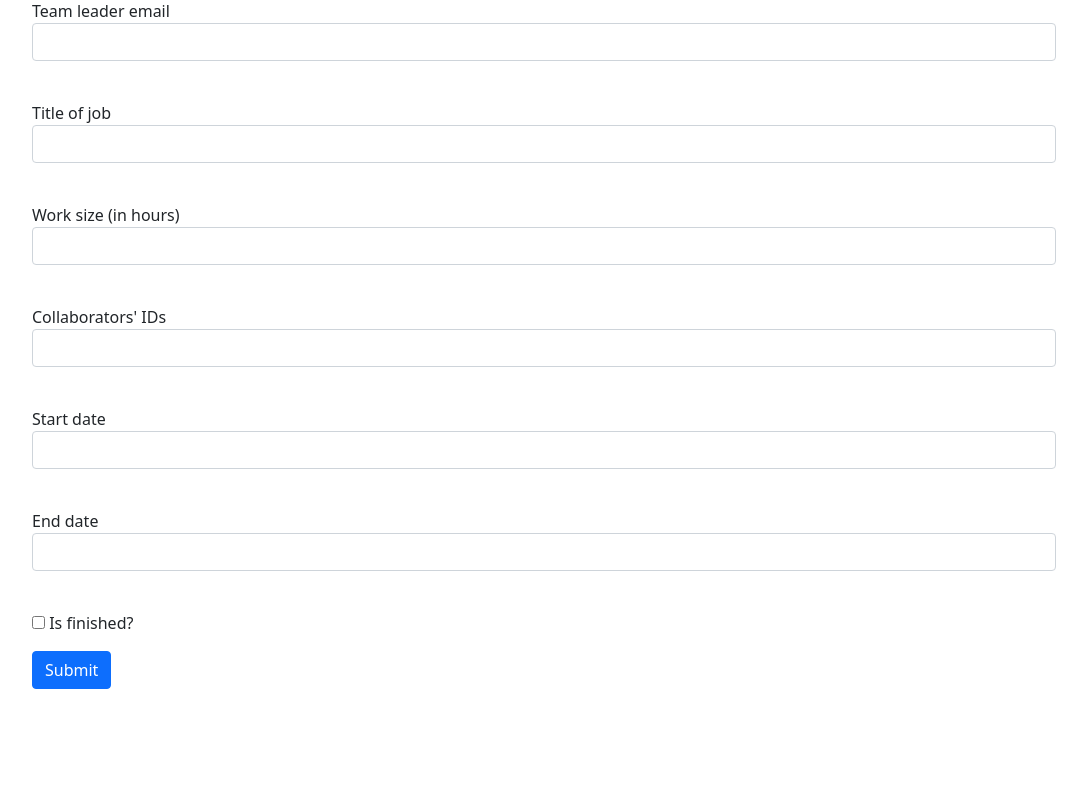
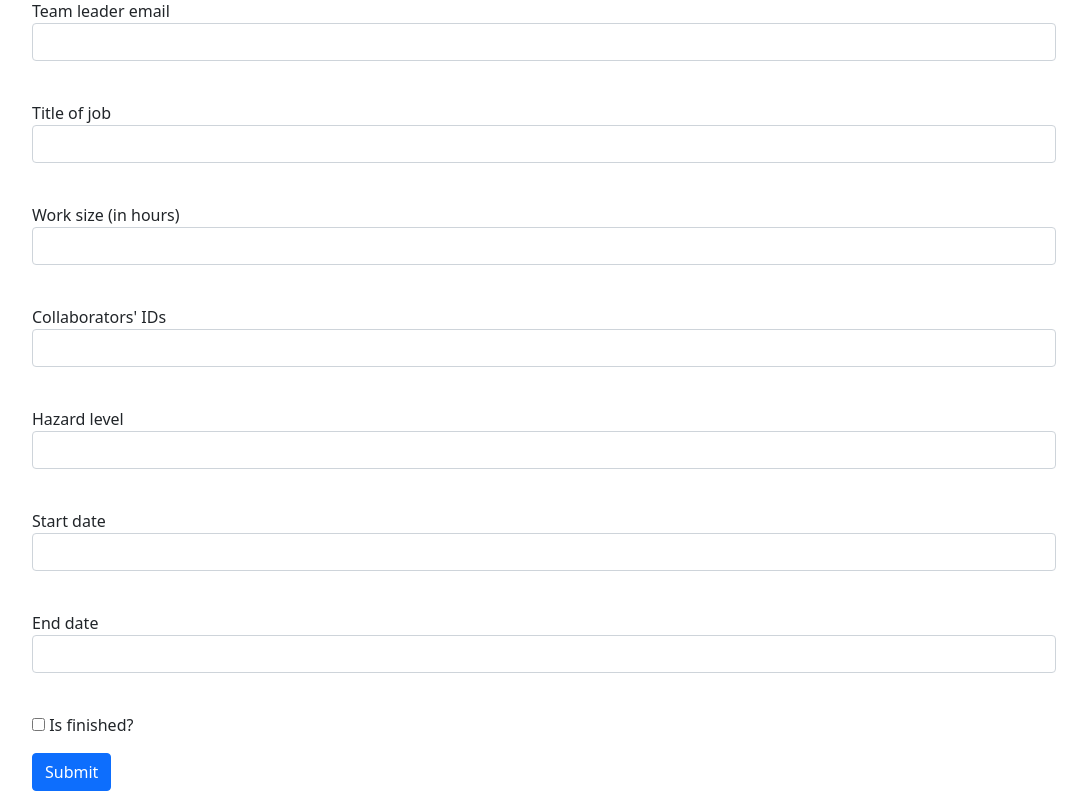
Before and after one commit to NikitaMulyar/sqlalchemy2_yandex, a Flask app: page /addjob in a window 1280 px wide. Shown: the part 244-1051 px from the top of the page, without its empty margins (96-1183 px from the left). Before the commit the page ends 949 px from the top, so only its background shows below. Run offline with Flask 2, Linux system fonts and the light colour scheme; a user stored in the database is signed in.

Commit message:
Большая кольцевая линия метро (11) ЗАПУЩЕНА! (все задачи)

```diff
--- a/data/news.py
+++ b/data/news.py
@@ -19,6 +19,3 @@ class News(SqlAlchemyBase):
     user_id = sqlalchemy.Column(sqlalchemy.Integer,
                                 sqlalchemy.ForeignKey("users.id"))
     user = orm.relationship('User')
-    categories = orm.relationship("Category",
-                                  secondary="association",
-                                  backref="news")
--- a/main.py
+++ b/main.py
@@ -10,6 +10,7 @@ from data.departments import Department
 from data.jobs import Jobs
 from data.news import News
 from data.users import User
+from data.category import Category
 
 
 class LoginForm(FlaskForm):
@@ -39,6 +40,7 @@ class JobForm(FlaskForm):
     collab = StringField('Collaborators\' IDs')
     start_date = DateTimeField('Start date', default=None)
     end_date = DateTimeField('End date', default=None)
+    hazard_level = IntegerField('Hazard level', default=None)
     done = BooleanField('Is finished?')
     submit = SubmitField('Submit')
 
@@ -115,7 +117,8 @@ def list_jobs():
         team_leader = job.user.name + ' ' + job.user.surname
         collab = job.collaborators
         f = job.is_finished
-        data.append([title, team_leader, time, collab, f, job.user.id, job.id])
+        lvl = job.categories[-1].level if len(job.categories) else None
+        data.append([title, team_leader, time, collab, f, job.user.id, job.id, lvl])
     return render_template('jobs.html', jobs=data)
 
 
@@ -164,6 +167,9 @@ def addjob():
             job.start_date = form.start_date.data
             job.end_date = form.end_date.data
             job.work_size = form.w_size.data
+            categ = Category()
+            categ.level = form.hazard_level.data
+            job.categories.append(categ)
             db_sess.add(job)
             db_sess.commit()
             return redirect("/jobs")
@@ -190,6 +196,10 @@ def edit_jobs(id):
             form.end_date.data = job.end_date
             form.email.data = job.user.email
             form.done.data = job.is_finished
+            if len(job.categories):
+                form.hazard_level.data = job.categories[-1].level
+            else:
+                form.hazard_level.data = None
         else:
             abort(404)
     if form.validate_on_submit():
@@ -209,6 +219,9 @@ def edit_jobs(id):
             job.start_date = form.start_date.data
             job.end_date = form.end_date.data
             job.work_size = form.w_size.data
+            cat = Category()
+            cat.level = form.hazard_level.data
+            job.categories.append(cat)
             db_sess.commit()
             return redirect('/jobs')
         else:
--- a/templates/departments.html
+++ b/templates/departments.html
@@ -1,7 +1,7 @@
 {% extends "base.html" %}
 
 {% block content %}
-<h2 id="spec2">List od Departments</h2>
+<h2 id="spec2">List of Departments</h2>
 <div id="work_logs">
 {% if current_user.is_authenticated %}
     <a href="add_department" class="btn btn-secondary">Добавить департамент</a><br/><br/>
--- a/templates/job_add.html
+++ b/templates/job_add.html
@@ -41,6 +41,15 @@
             {% endfor %}
         </p>
         <p class="forms">
+            {{ form.hazard_level.label }}<br>
+            {{ form.hazard_level(class="form-control") }}<br>
+            {% for error in form.hazard_level.errors %}
+                <div class="alert alert-danger" role="alert">
+                    {{ error }}
+                </div>
+            {% endfor %}
+        </p>
+        <p class="forms">
             {{ form.start_date.label }}<br>
             {{ form.start_date(class="form-control") }}<br>
             {% for error in form.start_date.errors %}
--- a/templates/jobs.html
+++ b/templates/jobs.html
@@ -27,7 +27,8 @@
       <th scope="col" class="col-2">Team leader</th>
       <th scope="col" class="col-2">Duration</th>
       <th scope="col" class="col-2">List of collaborators</th>
-      <th scope="col" class="col-2">Is finished</th>
+        <th scope="col" class="col-1">Hazard Category</th>
+      <th scope="col" class="col-1">Is finished</th>
     </tr>
   </thead>
   <tbody>
@@ -36,7 +37,8 @@
       <td class="col-2">{{ job[1] }}</td>
       <td class="col-2">{{ job[2] }}</td>
       <td class="col-2">{{ job[3] }}</td>
-      <td class="col-2" style="background-color: {{ clr }}">{{ "Is finished" if job[4] else "Is not finished" }}</td>
+      <td class="col-1">{{ job[7] }}</td>
+      <td class="col-1" style="background-color: {{ clr }}">{{ "Is finished" if job[4] else "Is not finished" }}</td>
     </tr>
   </tbody>
 </table>
```
Also changed, not shown: data/category.py (+4 -3 lines), data/jobs.py (+6 -1 lines), db/blogs.db.
